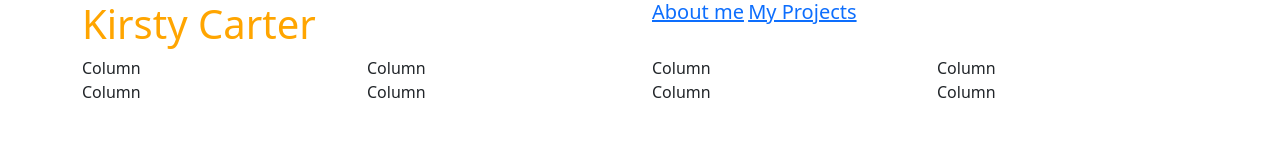
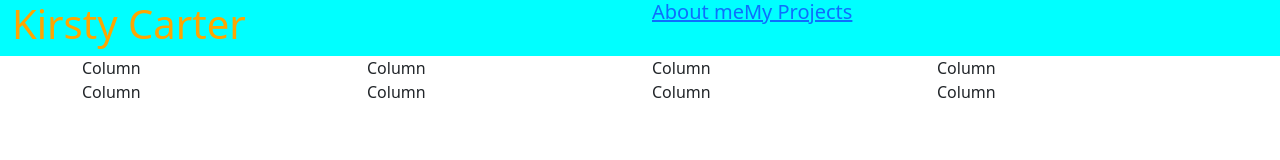
Before and after one commit to kirstycrtr/Portfolio, a plain HTML site: page index.html in a window 1280 px wide. Drawn offline with nearby package versions, Linux system fonts and the light colour scheme.

Commit message:
2nd commit various changes

```diff
--- a/Resources/index.css
+++ b/Resources/index.css
@@ -2,6 +2,11 @@ h1 {
   color: orange;
 }
 
-nav {
+.header-background {
+  background-color:aqua;
+}
+
+.headernav {
+  display: inline-flex;
 
 }
--- a/index.html
+++ b/index.html
@@ -11,10 +11,10 @@
 
     <!-- header -->
 
-    <header class="container">
-      <section class="row row-cols-1 row-cols-sm-2">
+    <header class="container-fluid">
+      <section class="row header-background">
         <h1 class="col">Kirsty Carter</h1>
-        <nav class="col">
+        <nav class="col headernav">
           <a class="h5" href="./aboutme.html">About me</a>
           <a class="h5" href="./Myprojects.html">My Projects</a>
         </nav>
```
